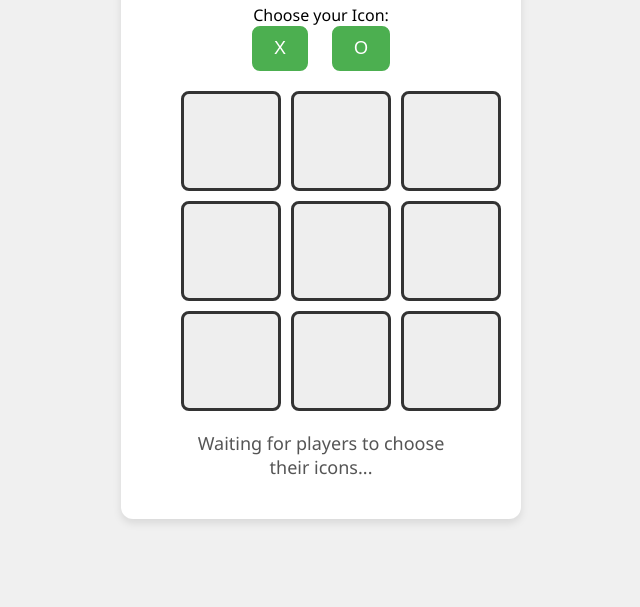
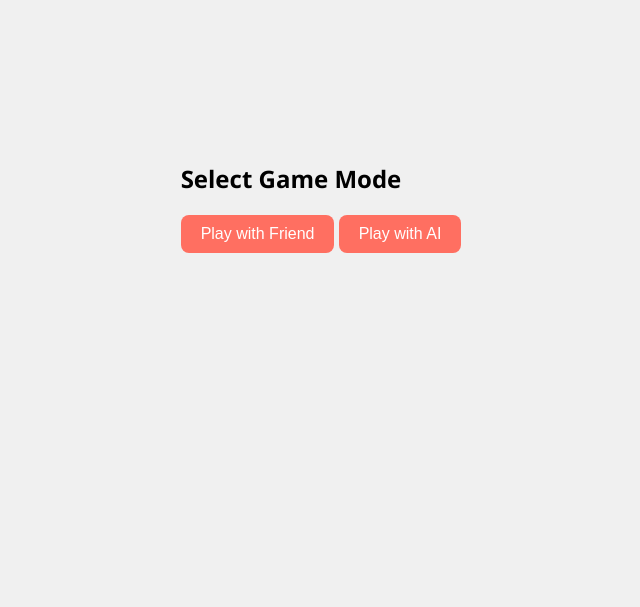
Before and after one commit to ashishnair57/tic-tac-toe, a plain HTML site: page index.html in a window 1280 px wide. Shown: the part 193-800 px from the top of the page, without its empty margins (319-959 px from the left). Drawn offline with Linux system fonts and the light colour scheme.

Commit message:
Update index.html

```diff
--- a/index.html
+++ b/index.html
@@ -1,19 +1,28 @@
 <!DOCTYPE html>
 <html lang="en">
 <head>
-    <meta charset="UTF-8">
-    <meta name="viewport" content="width=device-width, initial-scale=1.0">
+    <meta charset="UTF-8" />
+    <meta name="viewport" content="width=device-width, initial-scale=1.0"/>
     <title>Tic Tac Toe</title>
-    <link rel="stylesheet" href="style.css">
+    <link rel="stylesheet" href="style.css"/>
 </head>
 <body>
-    <div class="game-container">
+    <!-- Game Mode Popup -->
+    <div id="gameModePopup" class="popup">
+        <h2>Select Game Mode</h2>
+        <button id="vsFriendBtn">Play with Friend</button>
+        <button id="vsAIBtn">Play with AI</button>
+    </div>
+
+    <!-- Icon Selection Popup -->
+    <div id="iconChoicePopup" class="popup hidden">
+        <h2>Choose Your Icon</h2>
+        <button id="choiceX" class="icon-btn x-btn">X</button>
+        <button id="choiceO" class="icon-btn o-btn">O</button>
+    </div>
+
+    <div class="game-container hidden" id="gameContainer">
         <h1>Tic Tac Toe</h1>
-        <div id="playerChoice">
-            <p>Choose your Icon:</p>
-            <button class="choice-btn" id="choiceX">X</button>
-            <button class="choice-btn" id="choiceO">O</button>
-        </div>
         <div class="board" id="board">
             <div class="cell" data-index="0"></div>
             <div class="cell" data-index="1"></div>
@@ -25,11 +34,10 @@
             <div class="cell" data-index="7"></div>
             <div class="cell" data-index="8"></div>
         </div>
-        <div id="status">
-            <p>Waiting for players to choose their icons...</p>
-        </div>
+        <div id="status"><p>Waiting...</p></div>
         <button id="restartBtn" class="hidden">Restart Game</button>
     </div>
+
     <script src="script.js"></script>
 </body>
 </html>
```
